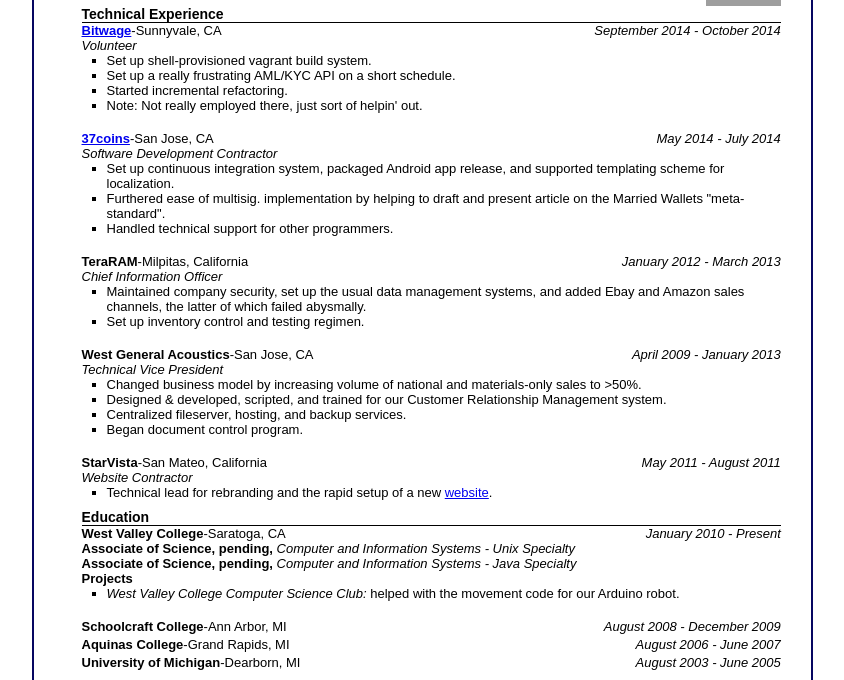
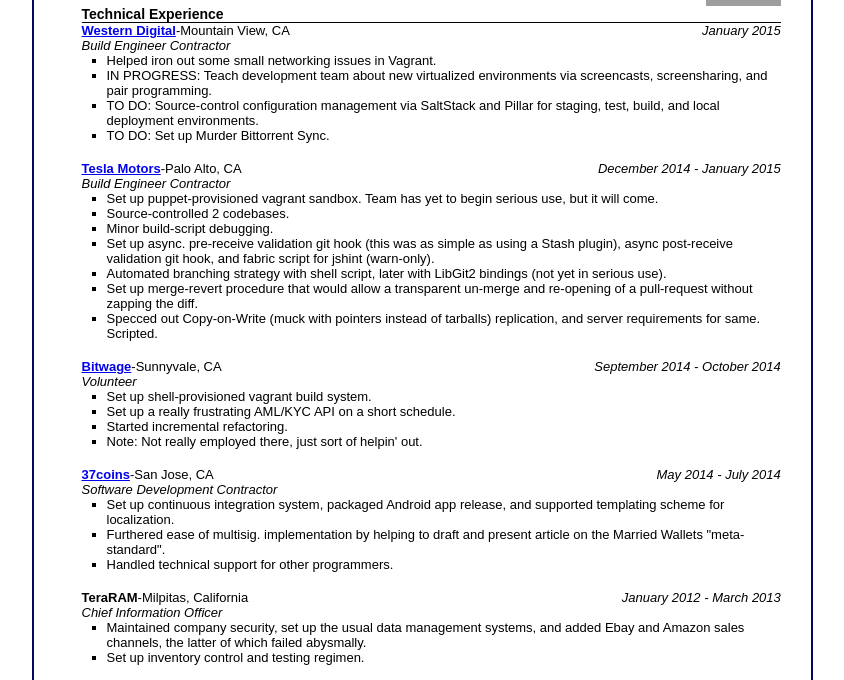
Before and after one commit to v6/basanese.com, a plain HTML site: page index.html in a window 1280 px wide. Shown: the part 106-786 px from the top of the page, without its empty margins (218-1062 px from the left). Drawn offline with Linux system fonts and the light colour scheme; grey boxes are pictures that could not be loaded.

Commit message:
Add two companies. 	modified:   ../index.html

```diff
--- a/index.html
+++ b/index.html
@@ -222,6 +222,39 @@
 			</div>
 
 			<div class="info">
+
+
+
+                          <div class="organization" style="width:60%;float:left"><p class="body"><span class="organization"><a href="http://www.wdc.com/">Western Digital</a></span>-Mountain View, CA</p></div>
+				<div style="text-align:right;float:right;width:30%;"><p class="body date">January 2015</p></div>
+				<p class="body" style="font-style:italic;float:left; width:65%" title="Shortest. Contract. Ever. 3 weeks! Gotta make it happen.">Build Engineer Contractor</p>
+				<ul class="main" style="clear:left">
+					<li title="It all SOUNDS impressive, but...">Helped iron out some small networking issues in Vagrant.</li>
+					<li>IN PROGRESS: Teach development team about new virtualized environments via screencasts, screensharing, and pair programming.</li>
+					<li>TO DO: Source-control configuration management via SaltStack and Pillar for staging, test, build, and local deployment environments.</li>
+					<li>TO DO: Set up Murder Bittorrent Sync.</li>
+				</ul>
+
+				<br />
+
+
+
+
+                          <div class="organization" style="width:60%;float:left"><p class="body"><span class="organization"><a href="http://www.teslamotors.com/">Tesla Motors</a></span>-Palo Alto, CA</p></div>
+				<div style="text-align:right;float:right;width:30%;"><p class="body date">December 2014 - January 2015</p></div>
+				<p class="body" style="font-style:italic;float:left; width:65%" title="Another weird sitch. Substitute build engineering is like substitute teaching. Except there's more swearing, more money, and you have engineers to herd instead of students. Lovin me some bitcoin, though.">Build Engineer Contractor</p>
+				<ul class="main" style="clear:left">
+					<li title="It all SOUNDS impressive, but...">Set up puppet-provisioned vagrant sandbox. Team has yet to begin serious use, but it will come.</li>
+					<li>Source-controlled 2 codebases.</li>
+					<li>Minor build-script debugging.</li>
+					<li>Set up async. pre-receive validation git hook (this was as simple as using a Stash plugin), async post-receive validation git hook, and fabric script for jshint (warn-only).</li>
+					<li>Automated branching strategy with shell script, later with LibGit2 bindings (not yet in serious use).</li>
+					<li>Set up merge-revert procedure that would allow a transparent un-merge and re-opening of a pull-request without zapping the diff.</li>
+					<li>Specced out Copy-on-Write (muck with pointers instead of tarballs) replication, and server requirements for same. Scripted.</li>
+				</ul>
+
+				<br />
+
 			  <div class="organization" style="width:60%;float:left"><p class="body"><span class="organization"><a href="https://bitwage.co/">Bitwage</a></span>-Sunnyvale, CA</p></div>
 				<div style="text-align:right;float:right;width:30%;"><p class="body date">September 2014 - October 2014</p></div>
 				<p class="body" style="font-style:italic;float:left; width:65%" title="Another weird sitch. Lovin me some bitcoin, though. Pivot: DOGEWAGE. 'nuff said.">Volunteer</p>
```
